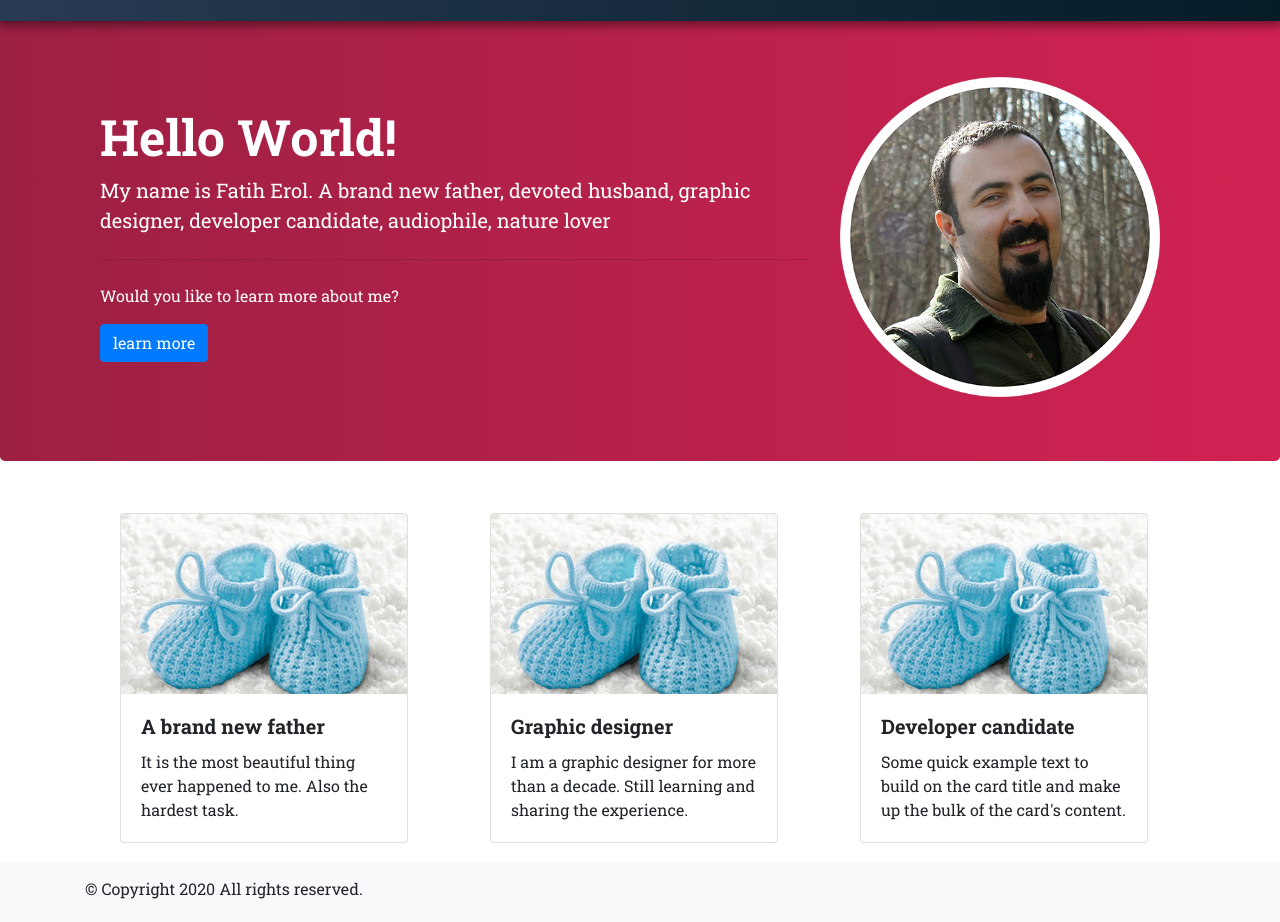
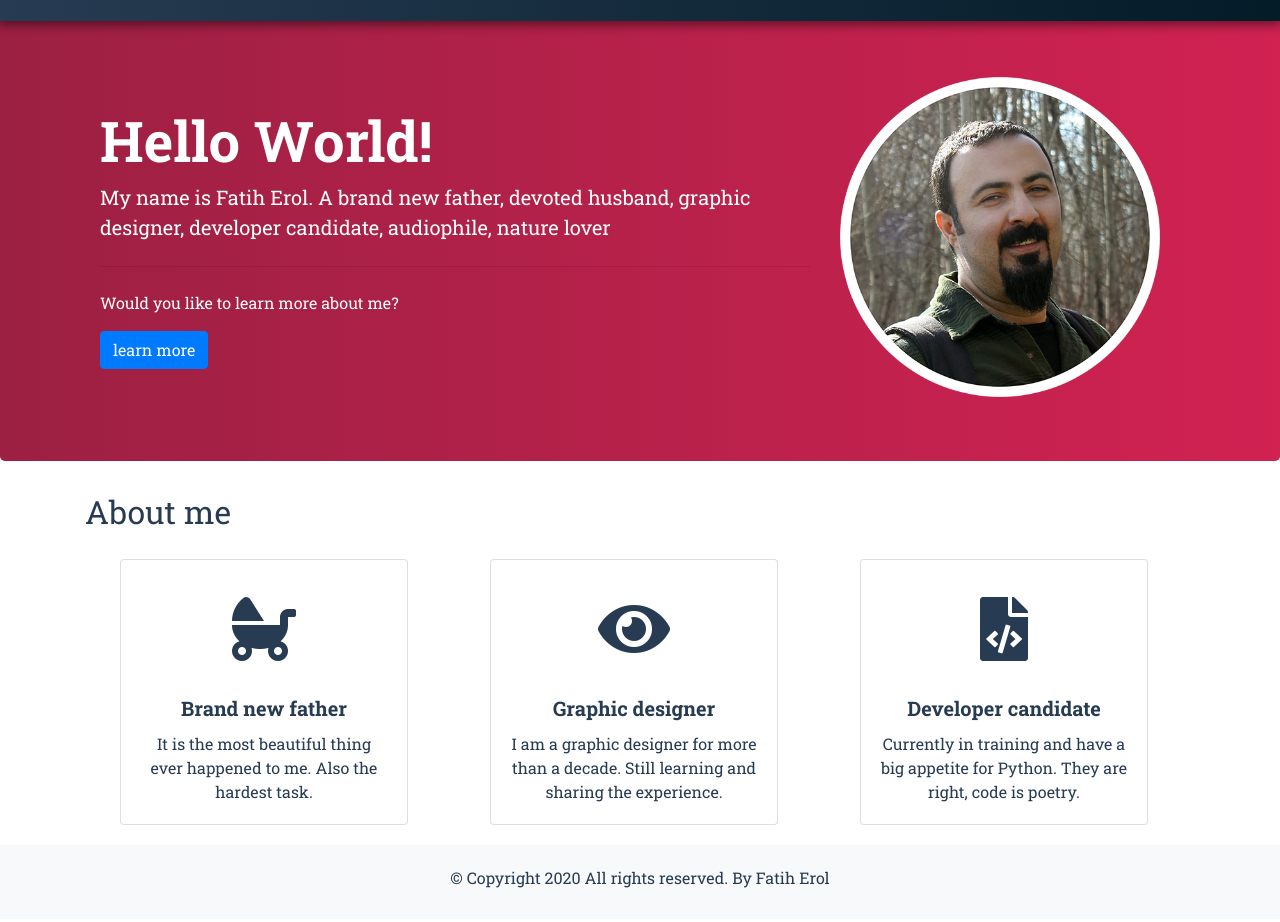
Before and after one commit to fatiheroltr/portfolio-assignment, a website: page index.html in a window 1280 px wide. Shown: the part 77-999 px from the top of the page. Drawn offline with nearby package versions, Linux system fonts and the light colour scheme.

Commit message:
About section is completed

```diff
--- a/Content/app.css
+++ b/Content/app.css
@@ -1,5 +1,6 @@
 body {
   font-family: 'Roboto Slab', serif !important;
+  color: rgba(39, 59, 82, 1) !important;
 }
 html {
   scroll-behavior: smooth;
@@ -30,3 +31,14 @@ html {
 .card {
   margin: 20px;
 }
+
+.custom-icon {
+  color: rgba(39, 59, 82, 1);
+}
+
+.custom-hr {
+    margin-top: 1rem;
+    margin-bottom: 1rem;
+    border: 0;
+    border-top: 1px solid rgba(0, 0, 0, 0.1);
+}
--- a/index.html
+++ b/index.html
@@ -29,7 +29,7 @@
                 <div class="collapse navbar-collapse" id="navbarSupportedContent">
                     <ul class="navbar-nav ml-auto">
                         <li class="nav-item">
-                            <a class="nav-link" href="#"><i class="fas fa-fingerprint"></i> About</a>
+                            <a class="nav-link" href="#about"><i class="fas fa-fingerprint"></i> About</a>
                         </li>
                         <li class="nav-item">
                             <a class="nav-link" href="#"><i class="fas fa-code"></i> Projects</a>
@@ -47,7 +47,7 @@
         <div class="jumbotron" id="custom-jumbo">
             <div class="container">
                 <div class="col-md-8">
-                    <h1 style="padding-top: 30px; color: white; font-size: 50px; font-weight: bold;">Hello World!
+                    <h1 class="display-4 " style="padding-top: 30px; color: white; font-weight: bold;">Hello World!
                     </h1>
                     <p class="lead" style="color: white;">My name is Fatih Erol. A brand new father, devoted husband,
                         graphic designer, developer
@@ -61,34 +61,43 @@
                 </div>
             </div>
         </div>
-
+        <div class="container">
+            <h2>About me</h2>
+        </div>
         <div class="container" id="about">
             <div class="col-md-4">
-                <div class="card" style="width: 18rem;">
-                    <img class="card-img-top" src="./Assets/img/baby.jpg" alt="Card image cap">
+                <div class="card text-center" style="width: 18rem;">
+                    <span style="font-size: 4em; padding-top: 20px;" class="custom-icon">
+                        <i class="fas fa-baby-carriage"></i>
+                    </span>
                     <div class="card-body">
-                        <h5 class="card-title"><span style="font-weight: bold;">A brand new father</span></h5>
-                        <p class="card-text">It is the most beautiful thing ever happened to me. Also the hardest task.</p>
+                        <h5 class="card-title"><span style="font-weight: bold;">Brand new father</span></h5>
+                        <p class="card-text">It is the most beautiful thing ever happened to me. Also the hardest task.
+                        </p>
                     </div>
                 </div>
             </div>
             <div class="col-md-4">
-                <div class="card" style="width: 18rem;">
-                    <img class="card-img-top" src="./Assets/img/baby.jpg" alt="Card image cap">
+                <div class="card text-center" style="width: 18rem;">
+                    <span style="font-size: 4em; padding-top: 20px;" class="custom-icon">
+                        <i class="fas fa-eye"></i>
+                    </span>
                     <div class="card-body">
                         <h5 class="card-title"><span style="font-weight: bold;">Graphic designer</span></h5>
-                        <p class="card-text">I am a graphic designer for more than a decade. Still learning and sharing the experience.</p>
+                        <p class="card-text">I am a graphic designer for more than a decade. Still learning and sharing
+                            the experience.</p>
                     </div>
                 </div>
             </div>
             <div class="col-md-4">
-                <div class="card" style="width: 18rem;">
-                    <img class="card-img-top" src="./Assets/img/baby.jpg" alt="Card image cap">
+                <div class="card text-center" style="width: 18rem;">
+                    <span style="font-size: 4em; padding-top: 20px;" class="custom-icon">
+                        <i class="fas fa-file-code"></i>
+                    </span>
                     <div class="card-body">
                         <h5 class="card-title"><span style="font-weight: bold;">Developer candidate</span></h5>
-                        <p class="card-text">Some quick example text to build on the card title and make up the bulk of
-                            the
-                            card's content.</p>
+                        <p class="card-text">Currently in training and have a big appetite for Python. They are right,
+                            code is poetry.</p>
                     </div>
                 </div>
             </div>
@@ -96,9 +105,11 @@
     </main>
 
     <footer>
-        <nav class="navbar bottom navbar-light bg-light py-3">
-            <div class="container">
-                <h6>&copy; Copyright 2020 All rights reserved.</h6>
+        <nav class="navbar navbar-expand-sm navbar-light bg-light">
+            <div class="mx-auto d-sm-flex d-block flex-sm-nowrap" style="padding: 15px;">
+                <div class="collapse navbar-collapse text-center">
+                    <h6>&copy; Copyright 2020 All rights reserved. By Fatih Erol</h6>
+                </div>
             </div>
         </nav>
     </footer>
```
